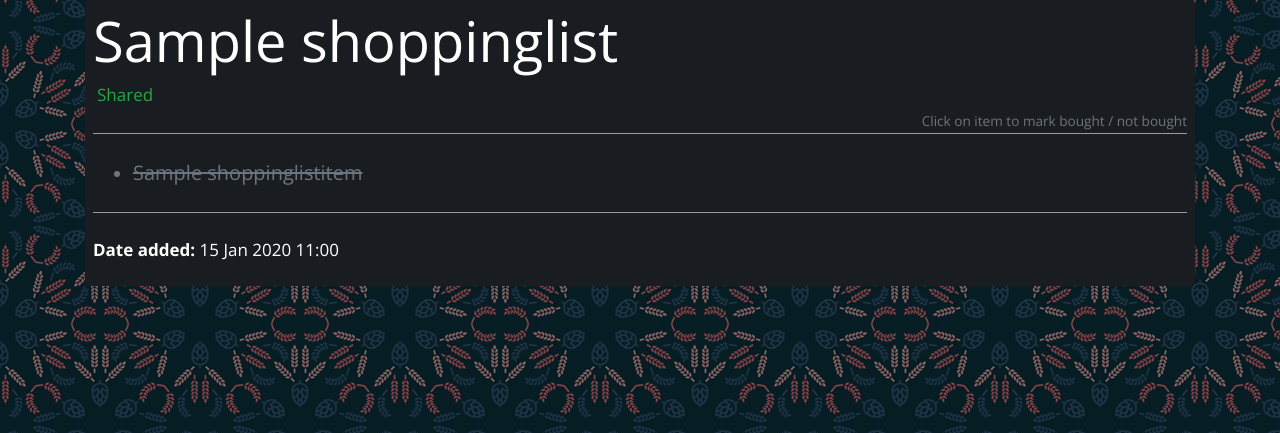
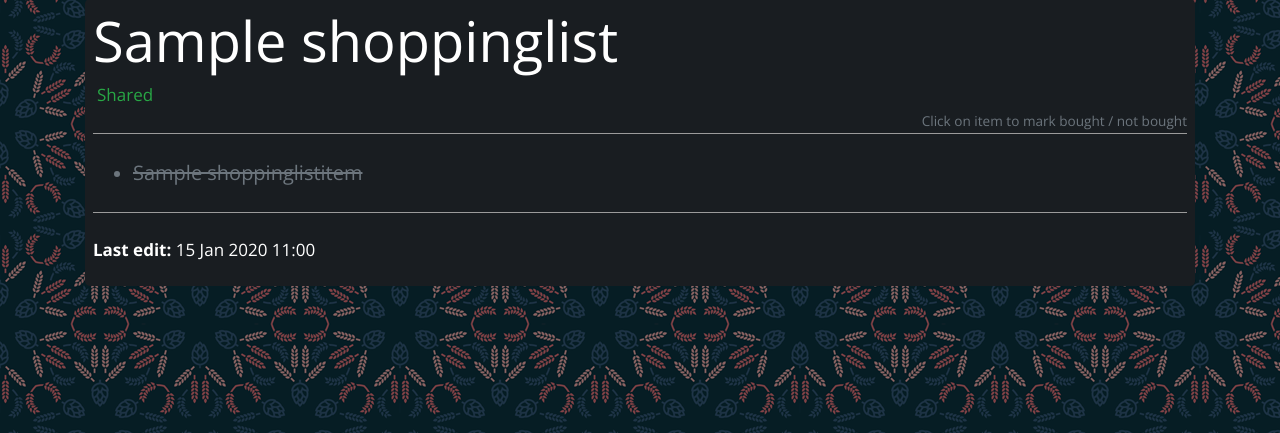
Before and after one commit to kamilcinner/scheduler, a Django app: page /scheduler/shoppinglist/00000000-0000-0000-0000-000000000001/ in a window 1280 px wide. Shown: the part 76-509 px from the top of the page. Run offline with Django 3.2, Linux system fonts and the light colour scheme; tables that the repository leaves empty hold one stand-in row (values such as "Sample post"); some libraries are stand-ins or nearby versions.

Commit message:
Added last edit feature

```diff
--- a/task_manager/models.py
+++ b/task_manager/models.py
@@ -48,7 +48,7 @@ class ShoppingList(models.Model):
     id = models.UUIDField(primary_key=True, default=uuid.uuid4)
     owner = models.ForeignKey(User, on_delete=models.SET_NULL, null=True)
     name = models.CharField(max_length=100, verbose_name='Shopping list name')
-    date_added = models.DateTimeField(default=timezone.now())
+    date_added = models.DateTimeField(default=timezone.now()) #TODO: maybe change name to last_edit because we-re using this that way
     is_shared = models.BooleanField(default=False)
 
     def get_absolute_url(self):
--- a/task_manager/templates/task_manager/shoppinglist_detail.html
+++ b/task_manager/templates/task_manager/shoppinglist_detail.html
@@ -16,7 +16,7 @@
       <p class="lead mt-4 text-muted">There is no any item yet</p>
     {% endif %}
     <hr class="my-4 bg-scheduler-light">
-    <p><strong>Date added:</strong> {{ shoppinglist.date_added|date:'d M Y H:i' }}</p>
+    <p><strong>Last edit:</strong> {{ shoppinglist.date_added|date:'d M Y H:i' }}</p>
     {% if shoppinglist.owner.username == user.username %}
       <div class="d-flex w-100 justify-content-between">
         <a class="btn bg-scheduler-dark-3 c-scheduler btn-lg" href="{% url 'task_manager:slist-update' shoppinglist.pk %}" role="button">Edit</a>
--- a/task_manager/views.py
+++ b/task_manager/views.py
@@ -144,6 +144,10 @@ def shoppinglist_update_view(request, pk):
     if request.method == 'POST':
         formset = ShoppingListItemFormSet(request.POST)
         if formset.is_valid():
+            # Updating list last edit
+            s_list.date_added = timezone.now()
+            s_list.save()
+
             for item in s_list.shoppinglistitem_set.all():
                 item.delete()
             for form in formset:
```
